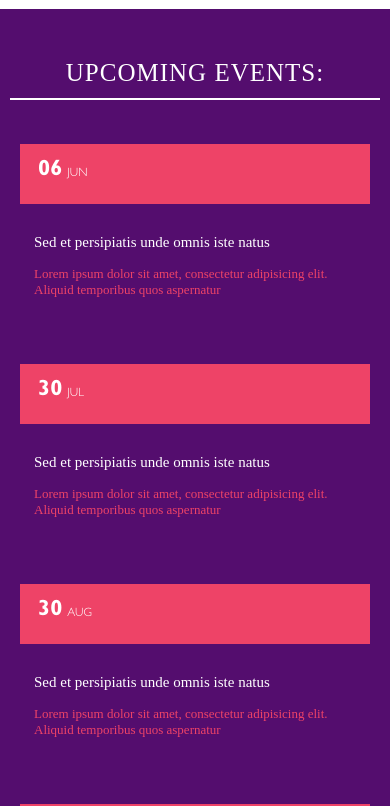
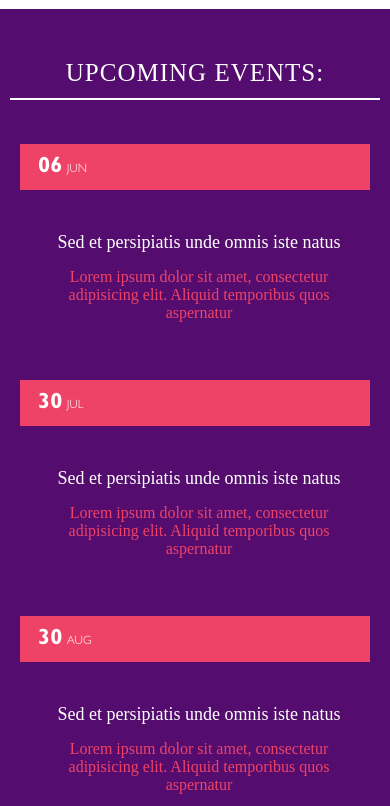
Before and after one commit to n215-sranegar/final-project, a website with bundled scripts: page index.html in a window 390 px wide. Shown: the part 1240-2046 px from the top of the page. Built offline with nearby package versions, Linux system fonts and the light colour scheme; files whose address does not match are found by name; a web font is replaced by a local one.

Commit message:
Added better responsiveness to events container on Home page

```diff
--- a/scss/home/events.scss
+++ b/scss/home/events.scss
@@ -34,17 +34,17 @@
     }
 
     .event-container {
-      width: 220px;
+      max-width: 220px;
       height: auto;
       display: flex;
       justify-content: space-between;
-      padding-left: 5px;
 
       .date {
         height: 60px;
         width: 60px;
         background-color: $site-pink;
-        padding: 0 10px;
+        padding: 0 15px;
+        margin-right: 20px;
 
         p {
           color: $site-white;
@@ -103,7 +103,7 @@
       max-width: 950px;
 
       .event-container {
-        width: 100%;
+        max-width: 750px;
         margin: 0 auto;
         padding: 10px 10px;
         flex-direction: column;
@@ -113,16 +113,29 @@
           display: flex;
           align-items: center;
           padding: 18px;
+          height: 46px;
 
+          p {
+            margin-top: 9px;
+          }
           span p {
-            margin-left: 5px;
-            margin-top: 6px;
+            margin-left: 4.5px;
+            margin-top: 13px;
           }
         }
 
         .event-description {
-          min-width: 100%;
-          padding: 30px 14px;
+          min-width: 90%;
+          margin: 40px auto 20px auto;
+
+          p {
+            text-align: center;
+            font-size: 18px;
+          }
+
+          span p {
+            font-size: 16px;
+          }
         }
       }
     }
```
Also changed, not shown: css/styles.css, 1 other file.
